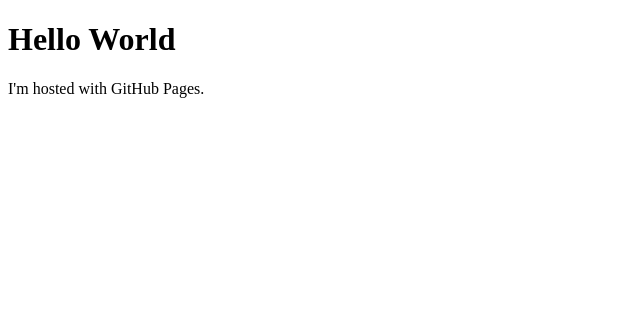
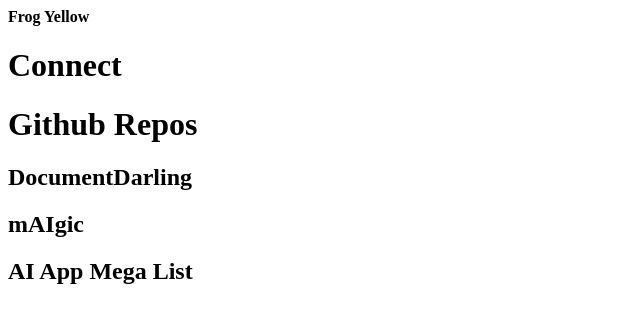
Before and after one commit to tudorw/tudorw.github.io, a plain HTML site: page index.html in a window 1280 px wide. Shown: the whole page, without its empty margins (0-640 px from the left). Drawn offline with Linux system fonts and the light colour scheme.

Commit message:
Update index.html

```diff
--- a/index.html
+++ b/index.html
@@ -1,7 +1,16 @@
 <!DOCTYPE html>
 <html>
 <body>
-<h1>Hello World</h1>
-<p>I'm hosted with GitHub Pages.</p>
+  <b>Frog Yellow</b>
+    <h1>Connect</h1>
+   <h2></h2>
+   <h2></h2>
+   <h2></h2>
+   <h2></h2>
+  <h1>Github Repos</h1>
+   <h2>DocumentDarling</h2>
+   <h2>mAIgic</h2>
+   <h2>AI App Mega List</h2>
+
 </body>
 </html>
```
